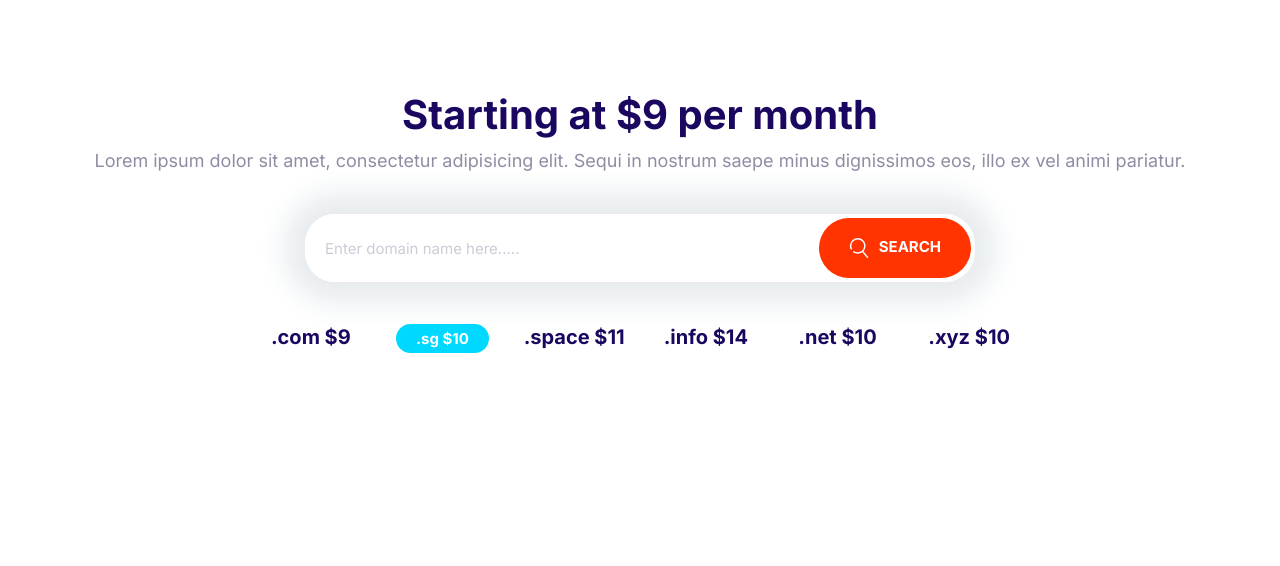
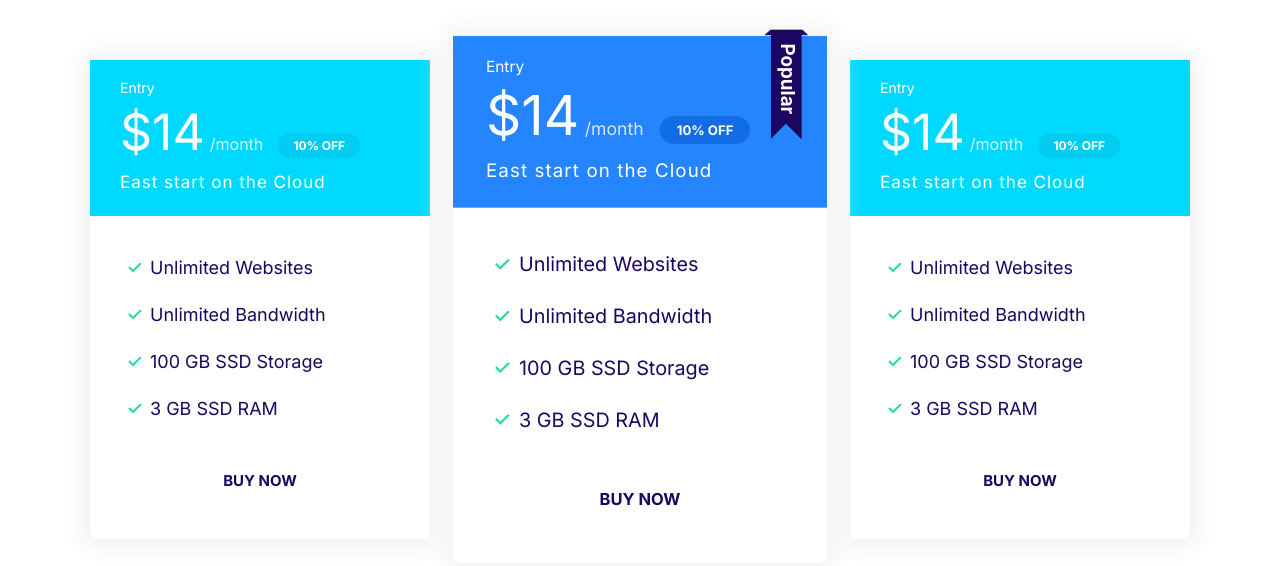
Before and after one commit to Jidda88/Moshify, a plain HTML site: page index.html in a window 1280 px wide. Drawn offline with Linux system fonts and the light colour scheme.

Commit message:
Building Plans-block component initials.

```diff
--- a/css/styles.css
+++ b/css/styles.css
@@ -329,12 +329,21 @@ padding: 2rem 3rem;
     color: #fff;
 }
 
+.card--primary .badge--primary {
+    background: #126de4;
+}
+
+
 .card--secondary .badge--secondary {
     background: #02cdf1;
 }
 
 
 /* Plan */
+
+.plan {
+    transition: transform 0.3s ease-out;
+}
 
 .plan__name {
     color: #fff;
@@ -365,6 +374,10 @@ padding: 2rem 3rem;
     margin-bottom: 2rem;
 }
 
+.plan--popular {
+    transform: scale(1.1);
+}
+
 .plan--popular .card__header {
     position: relative;
 }
@@ -377,6 +390,14 @@ padding: 2rem 3rem;
     top: -6px;
     right: 5%;
 
+}
+
+.plan:hover {
+    transform: scale(1.05);
+}
+
+.plan--popular:hover {
+    transform: scale(1.15);
 }
 
 @media screen and (min-width:1024px) {
@@ -758,7 +779,18 @@ padding: 2rem 3rem;
 
 @media screen and (min-width: 768px) {
     .block-domain__prices {
-        grid-template-columns: repeat(auto-fit, minmax(10rem, 1fr));
+        grid-template-columns: repeat(auto-fit, minmax (10rem, 1fr));
     }
 
 }
+
+/* Plans Block */
+
+.block-plans .grid {
+    gap: 8rem 4rem;
+}
+
+.block-plans .card {
+    max-width: 500px;
+    margin: 0 auto;
+}
--- a/index.html
+++ b/index.html
@@ -15,34 +15,71 @@
     <link rel="stylesheet" href="css/styles.css" />
   </head>
   <body>
-    <section class="block container block-domain">
-      <header class="block__header">
-        <h2>Starting at $9 per month</h2>
-        <p>
-          Lorem ipsum dolor sit amet, consectetur adipisicing elit. Sequi in
-          nostrum saepe minus dignissimos eos, illo ex vel animi pariatur.
-        </p>
-      </header>
-      <div class="input-group">
-        <input
-          type="text"
-          class="input"
-          placeholder="Enter domain name here....."
-        />
-        <button class="btn btn--accent">
-          <svg class="icon icon--white">
-            <use xlink:href="images/sprite.svg#search"></use></svg
-          >Search
-        </button>
+    <section class="block container block-plans">
+      <div class="grid grid--cols-3">
+        <div class="plan">
+          <div class="card card--secondary">
+            <header class="card__header">
+              <h3 class="plan__name">Entry</h3>
+              <span class="plan__price">$14</span>
+              <span class="plan__billing-cycle">/month</span>
+              <span class="badge badge--secondary badge--small">10% OFF</span>
+              <span class="plan__description">East start on the Cloud</span>
+            </header>
+            <div class="card__body">
+              <ul class="list list--tick">
+                <li class="list__item">Unlimited Websites</li>
+                <li class="list__item">Unlimited Bandwidth</li>
+                <li class="list__item">100 GB SSD Storage</li>
+                <li class="list__item">3 GB SSD RAM</li>
+              </ul>
+              <button class="btn btn--outline btn--block">Buy Now</button>
+            </div>
+          </div>
+        </div>
+
+        <div class="plan plan--popular">
+          <div class="card card--primary">
+            <header class="card__header">
+              <h3 class="plan__name">Entry</h3>
+              <span class="plan__price">$14</span>
+              <span class="plan__billing-cycle">/month</span>
+              <span class="badge badge--primary badge--small">10% OFF</span>
+              <span class="plan__description">East start on the Cloud</span>
+            </header>
+            <div class="card__body">
+              <ul class="list list--tick">
+                <li class="list__item">Unlimited Websites</li>
+                <li class="list__item">Unlimited Bandwidth</li>
+                <li class="list__item">100 GB SSD Storage</li>
+                <li class="list__item">3 GB SSD RAM</li>
+              </ul>
+              <button class="btn btn--outline btn--block">Buy Now</button>
+            </div>
+          </div>
+        </div>
+
+        <div class="plan">
+          <div class="card card--secondary">
+            <header class="card__header">
+              <h3 class="plan__name">Entry</h3>
+              <span class="plan__price">$14</span>
+              <span class="plan__billing-cycle">/month</span>
+              <span class="badge badge--secondary badge--small">10% OFF</span>
+              <span class="plan__description">East start on the Cloud</span>
+            </header>
+            <div class="card__body">
+              <ul class="list list--tick">
+                <li class="list__item">Unlimited Websites</li>
+                <li class="list__item">Unlimited Bandwidth</li>
+                <li class="list__item">100 GB SSD Storage</li>
+                <li class="list__item">3 GB SSD RAM</li>
+              </ul>
+              <button class="btn btn--outline btn--block">Buy Now</button>
+            </div>
+          </div>
+        </div>
       </div>
-      <ul class="list block-domain__prices">
-        <li>.com $9</li>
-        <li><span class="badge badge--secondary">.sg $10</span></li>
-        <li>.space $11</li>
-        <li>.info $14</li>
-        <li>.net $10</li>
-        <li>.xyz $10</li>
-      </ul>
     </section>
 
     <script src="/js/main.js"></script>
```
Also changed, not shown: components/Plans-block.html (added, +66 -0 lines), components/plan.html (+0 -2 lines).
